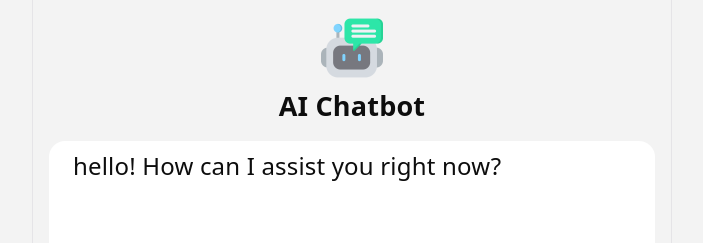
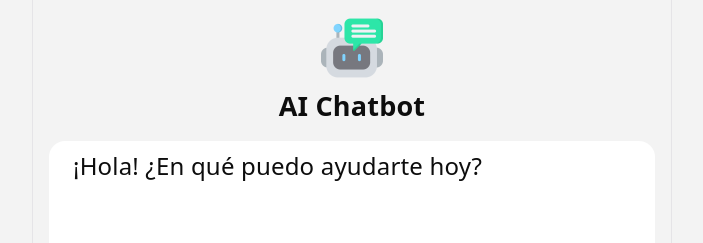
Before and after one commit to mijhailtovar/react-ai-chatbot, a React (Vite) app: page / in a window 1280 px wide. Shown: the top 243 px of the page, without its empty margins (288-991 px from the left). Built offline with nearby package versions, Linux system fonts and the light colour scheme.

Commit message:
✨ Clase 27: Mejora auto-scroll y agrupación de mensajes con estilos

```diff
--- a/src/components/Chat/Chat.jsx
+++ b/src/components/Chat/Chat.jsx
@@ -1,40 +1,115 @@
-//sirve para usar referencias a objetos del dom y hacer autoscrolling
-import { useEffect, useRef } from 'react';
-//este le da el formato a la respuesta de gemini eliminando simbolos raros
-//encapsulas el contenido dentro de las etiquetas markdown
-import Markdown from 'react-markdown';
-//react-markdown permite resaltar código con remark-gfm (GitHub Flavored Markdown)
-import remarkGfm from 'remark-gfm'; // ← Importa el plugin
-import styles from './chat.module.css'
+// src/components/Chat/Chat.jsx
 
+// 1. Importamos los hooks necesarios de React
+// - useEffect: Para ejecutar código después de renderizar (como el scroll)
+// - useRef: Para crear una referencia a un elemento del DOM (el final del chat)
+// - useMemo: Para optimizar la agrupación de mensajes
+import { useEffect, useMemo, useRef } from 'react';
 
+// 2. Importamos los componentes de Markdown
+import Markdown from 'react-markdown'; // Renderiza texto con formato (negritas, listas, etc.)
+import remarkGfm from 'remark-gfm'; // Extensión para soportar tablas, tachados, etc.
+
+// 3. Importamos los estilos del componente
+import styles from './chat.module.css';
+
+// 4. Definimos el mensaje de bienvenida
+// Es un objeto simple, con rol de asistente y un saludo
 const WELCOME_MESSAGE = {
   role: 'assistant',
-    content: 'hello! How can I assist you right now?'
+  content: '¡Hola! ¿En qué puedo ayudarte hoy?'
 };
 
-/**
- * key={index} (identificador único para React)
+// 5. Función principal del componente Chat
+export function Chat({ messages }) {
+  // 5.1 Referencia al final del contenedor del chat
+  // messages_end_ref es un "marcador" que apunta al último elemento del chat
+  // Lo usaremos para hacer scroll hacia él
+  const messagesEndRef = useRef(null);
 
-className={styles.Message} (estilos del módulo CSS)
+  // 5.2 Agrupación de mensajes usando useMemo
+  // useMemo se ejecuta solo cuando 'messages' cambia, para optimizar el rendimiento
+  const groupedMessages = useMemo(() => {
+    // Si no hay mensajes, devolvemos un array con el mensaje de bienvenida
+    if (messages.length === 0) {
+      return [WELCOME_MESSAGE];
+    }
 
-data-role={role} (atributo personalizado para diferenciar "user" de "assistant")
+    // Creamos un array vacío para almacenar los mensajes agrupados
+    const grouped = [];
+    // Variable temporal para construir un grupo de mensajes
+    let currentGroup = [];
 
-El contenido del mensaje dentro del <div>
- */
+    // Recorremos cada mensaje del array 'messages'
+    messages.forEach((message) => {
+      // Si el mensaje actual es del usuario y ya hay mensajes en el grupo actual,
+      // significa que el grupo actual debe cerrarse y comenzar uno nuevo.
+      if (message.role === 'user' && currentGroup.length > 0) {
+        grouped.push(currentGroup); // Guardamos el grupo anterior
+        currentGroup = []; // Reiniciamos para el nuevo grupo
+      }
+      // Añadimos el mensaje actual al grupo actual
+      currentGroup.push(message);
+    });
 
-export function Chat({ messages })
-{
-    const messages_end_ref = useRef(null);
+    // Después del bucle, si quedan mensajes en el grupo actual, los guardamos
+    if (currentGroup.length > 0) {
+      grouped.push(currentGroup);
+    }
 
+    // Devolvemos el array de grupos agrupados
+    return grouped;
+  }, [messages]); // Dependencia: se recalcula cada vez que 'messages' cambia
+
+  // 5.3 Efecto para el auto-scroll
+  // useEffect se ejecuta después de cada renderizado
   useEffect(() => {
-        messages_end_ref.current?.scrollIntoView({behavior: "smooth"});
-    }, [messages]);
+    // Si la referencia existe (messagesEndRef.current), hacemos scroll hacia ella
+    // behavior: "smooth" para que sea un desplazamiento suave
+    messagesEndRef.current?.scrollIntoView({ behavior: "smooth" });
+  }, [messages]); // Dependencia: se ejecuta cada vez que 'messages' cambia
 
+  // 6. Renderizado del componente
   return (
-        <div className={styles.Chat} >
-            {[WELCOME_MESSAGE, ...messages].map(({ role, content }, index ) => (
-                <div key={index} className={styles.Message} data-role={role} >
+    <div className={styles.Chat}>
+      {/* 6.1 Renderizado de los mensajes agrupados */}
+      {/* Recorremos cada grupo de mensajes */}
+      {groupedMessages.map((group, groupIndex) => (
+        // Si el grupo es un array (agrupación), lo recorremos
+        // Si es un mensaje suelto (como el de bienvenida), lo envolvemos en un array
+        <div key={groupIndex} className={styles.Group}>
+          {/* Recorremos cada mensaje dentro del grupo */}
+          {Array.isArray(group) ? (
+            // Si el grupo es un array, renderizamos todos sus mensajes
+            group.map(({ role, content }, messageIndex) => (
+              <div
+                key={messageIndex}
+                className={styles.Message}
+                data-role={role}
+              >
+                {/* Renderizamos el contenido con Markdown */}
+                <Markdown
+                  remarkPlugins={[remarkGfm]}
+                  components={{
+                    // Configuramos que los enlaces se abran en nueva pestaña
+                    a: ({ href, children }) => (
+                      <a href={href} target="_blank" rel="noopener noreferrer">
+                        {children}
+                      </a>
+                    )
+                  }}
+                >
+                  {content}
+                </Markdown>
+              </div>
+            ))
+          ) : (
+            // Si no es un array (caso del mensaje de bienvenida), lo renderizamos directamente
+            <div
+              key={0}
+              className={styles.Message}
+              data-role={group.role}
+            >
               <Markdown
                 remarkPlugins={[remarkGfm]}
                 components={{
@@ -45,13 +120,15 @@ export function Chat({ messages })
                   )
                 }}
               >
-                        {content}
+                {group.content}
               </Markdown>
             </div>
+          )}
+        </div>
       ))}
-
-            <div ref={messages_end_ref}></div>
+      {/* 6.2 Elemento fantasma para el auto-scroll */}
+      {/* messagesEndRef se asigna a este div, que siempre estará al final del chat */}
+      <div ref={messagesEndRef} />
     </div>
   );
-
 }
--- a/src/components/Chat/Chat.module.css
+++ b/src/components/Chat/Chat.module.css
@@ -1,39 +1,56 @@
+/* src/components/Chat/Chat.module.css */
+
+/* Contenedor principal del chat */
 .Chat {
   display: flex;
   flex-direction: column;
   gap: 8px;
   height: 100%;
   padding: 8px;
-    overflow-y: auto;
+  overflow-y: auto; /* Habilita el scroll vertical */
 }
 
+/* --- Agrupación de mensajes --- */
+.Group {
+  display: flex;
+  flex-direction: column;
+  gap: 8px; /* Espacio entre mensajes dentro del mismo grupo */
+}
+
+/* El penúltimo grupo ocupa el espacio restante para mantener el scroll abajo */
+.Group:nth-last-of-type(2) {
+  /* 8px es el gap entre grupos */
+  min-height: calc(100% - 8px);
+}
+
+/* --- Estilos de cada burbuja de mensaje --- */
 .Message {
   width: 90%;
   padding: 0 16px;
   border-radius: 16px;
   font-size: 24px;
-    text-align: left;        /* ← alineación izquierda */
-    word-wrap: break-word;   /* ← evita desbordes */
+  text-align: left;
+  word-wrap: break-word;
 }
 
+/* Mensajes del usuario: alineados a la derecha */
 .Message[data-role="user"] {
   align-self: flex-end;
   background: #f3f3f3;
 }
 
+/* Mensajes del asistente: alineados a la izquierda */
 .Message[data-role="assistant"] {
-    align-self: flex-start;  /* ← opcional: alinea a la izquierda */
+  align-self: flex-start;
 }
 
-
-/* src/components/Chat/Chat.module.css */
-
-/* Estilos para el contenido Markdown */
+/* --- Estilos para el contenido Markdown dentro de los mensajes --- */
 .Message p {
   margin: 0 0 0.5rem 0;
 }
 
-  .Message ul, .Message ol {
+.Message ul,
+.Message ol {
   margin: 0 0 0.5rem 1.5rem;
 }
 
```
Lines whose indentation alone changed are shown as unchanged.
